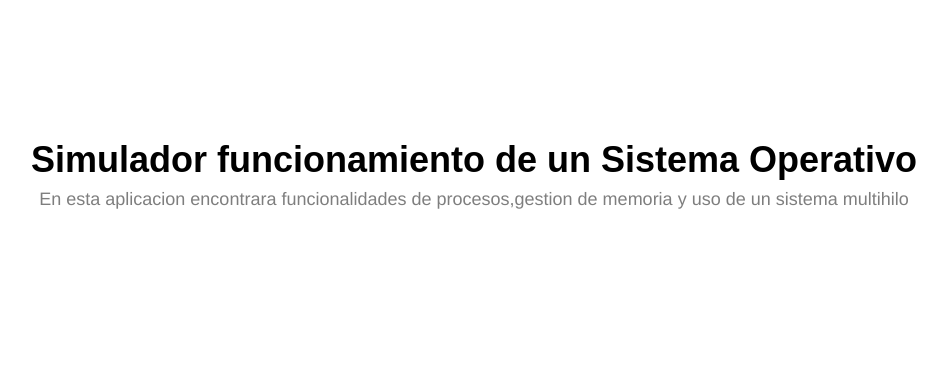
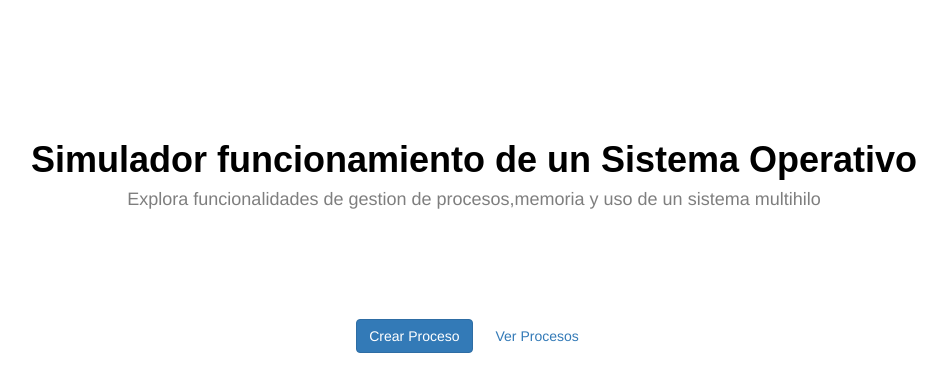
Before and after one commit to dfbustamantep/Proyecto-SO, a Flask app: page / in a window 1280 px wide. Shown: the part 52-444 px from the top of the page, without its empty margins (166-1113 px from the left). Run offline with Flask 3, Linux system fonts and the light colour scheme; some libraries are stand-ins or nearby versions.

Commit message:
Se agrregan botones en el index de crear proceso y ver proceso

```diff
--- a/app/Templates/index.html
+++ b/app/Templates/index.html
@@ -1,4 +1,3 @@
-
 {% extends 'base.html'%}
 {% import 'bootstrap/wtf.html' as wtf%}
 <!--Heredamos de nuestro archivo base-->
@@ -8,8 +7,13 @@
 {% endblock %}
 
 {% block content %}
-    <div class="hero">
+    <section class="hero">
         <h1>Simulador funcionamiento de un Sistema Operativo</h1>
-        <h4>En esta aplicacion encontrara funcionalidades de procesos,gestion de memoria y uso de un sistema multihilo</h4>
-    </div>
+        <h4>Explora funcionalidades de gestion de procesos,memoria y uso de un sistema multihilo</h4>
+    </section>
+    <section style="justify-content:center;display:flex;gap: 10px;">
+        <a href="{{ url_for('crear_proceso') }}" class="btn btn-primary">Crear Proceso</a>
+        <a href="{{ url_for('visualizar_procesos') }}" class="btn btn-secondary">Ver Procesos</a>
+    </section>
+
 {% endblock %}
```
